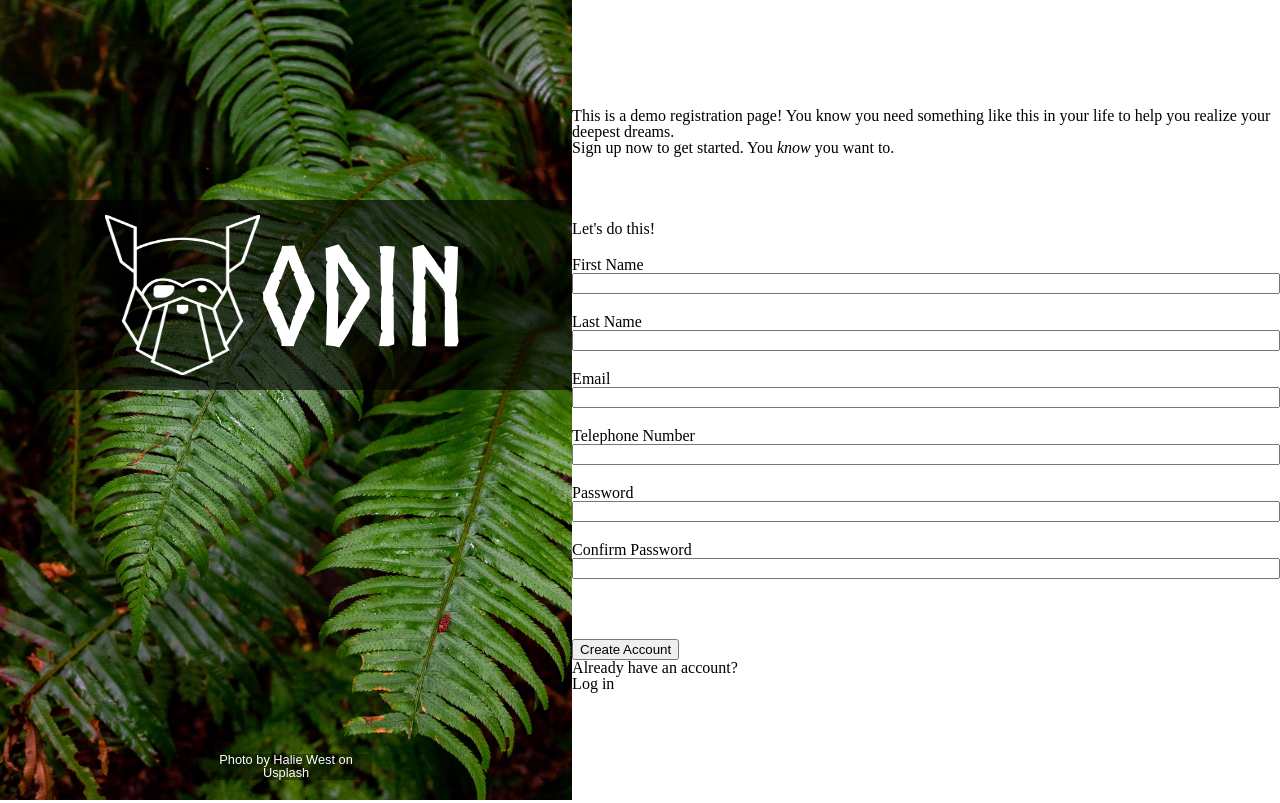
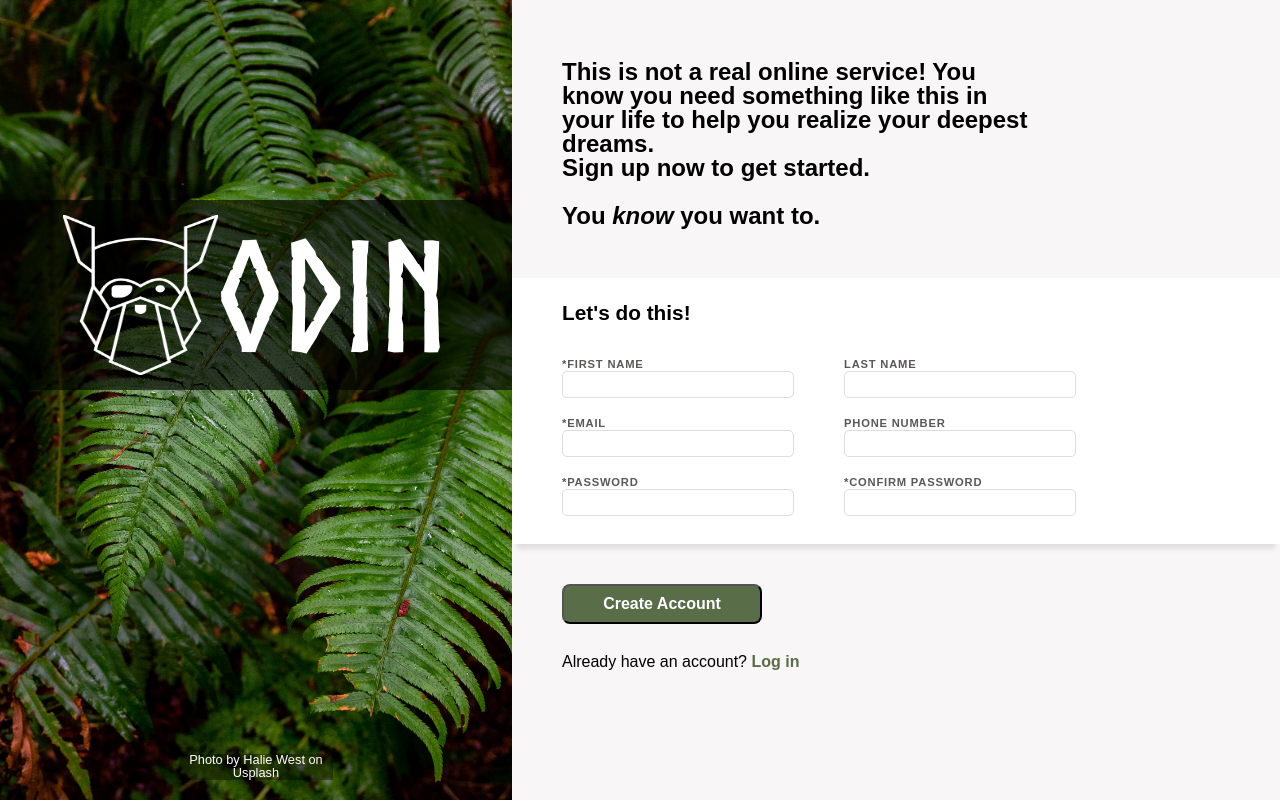
Before and after one commit to milliani85/sign-up-form, a plain HTML site: page index.html in a window 1280 px wide. Drawn offline with Linux system fonts and the light colour scheme.

Commit message:
Add styling to form inputs and label and adjusted flex layout

```diff
--- a/index.html
+++ b/index.html
@@ -20,42 +20,48 @@
   </div>
   <div class="form-container">
     <div class="form-intro">
-        <p>This is a demo registration page! You know you need something like this in your life to help you realize your deepest dreams.</p>
-        <p>Sign up now to get started. You <em>know</em> you want to.</p>
+        <p>This is not a real online service! You know you need something like this in your life to help you realize your deepest dreams.</p>
+        <p>Sign up now to get started.</p>
+        <br>
+        <p>You <em>know</em> you want to.</p>
     </div>
+        <p class="form-header">Let's do this!</p>
     <div class="form-inputs-container">
+             <div class="form-columns">
                 <form id="create-account">
-            <p>Let's do this!</p>
                 <div class="input-container">
-                <label for="first-name">First Name</label>
-                <input type="text" name="first-name" id="first-name">
+                    <label for="first-name">*FIRST NAME</label>
+                    <input type="text" name="first-name" id="first-name" required>
                 </div>
                 <div class="input-container">
-                <label for="last-name">Last Name</label>
+                    <label for="email">*EMAIL</label>
+                    <input type="email" name="email" id="email" required>
+                </div>
+                <div class="input-container">
+                    <label for="password">*PASSWORD</label>
+                    <input type="password" name="password" id="password" minlength="8" required>
+                </div>
+            </div>
+            <div class="form-columns">
+                <div class="input-container">
+                    <label for="last-name">LAST NAME</label>
                     <input type="text" name="last-name" id="last-name">
                 </div>
                 <div class="input-container">
-                <label for="email">Email</label>
-                <input type="email" name="email" id="email">
-            </div>
-            <div class="input-container">
-                <label for="tel">Telephone Number</label>
+                    <label for="tel">PHONE NUMBER</label>
                     <input type="tel" name="tel" id="tel">
                 </div>
                 <div class="input-container">
-                <label for="password">Password</label>
-                <input type="password" name="password" id="password">
+                    <label for="confirm-password">*CONFIRM PASSWORD</label>
+                    <input type="password" name="confirm-password" id="confirm-password" minlength="8" required>
                 </div>
-            <div class="input-container">
-                <label for="confirm-password">Confirm Password</label>
-                <input type="confirm-password" name="confirm-password" id="confirm-password">
             </div>
         </form>
     </div>
     <div class="button-container">
         <button type="submit" form="create-account">Create Account</button>
-        <p>Already have an account?</p>
-        <span>Log in</span>
+        <p>Already have an account? <span>Log in</span></p>
+
     </div>
   </div>
 </body>
--- a/styles.css
+++ b/styles.css
@@ -54,16 +54,18 @@ table {
 
 body {
     display: flex;
+    font-family: Arial, Helvetica, sans-serif;
 }
 
 .image-container {
-    width: 650px;
+    width: 40%;
     height: 100vh;
     position: relative;
 }
 
 .main-image {
     width: 100%;
+    min-width: 500px;
     height: 100%;
     object-fit: cover;
 }
@@ -86,7 +88,7 @@ body {
 }
 
 div > h1 {
-    font-size: 8.5rem;
+    font-size: 9.5rem;
     color: white;
     font-family: Norse-Bold;
 }
@@ -110,6 +112,16 @@ div > h1 {
     display: flex;
     flex-direction: column;
     justify-content: center;
+    background-color:rgb(248, 246, 246);
+    width: 60%;
+}
+
+.form-intro {
+    font-weight: bold;
+    font-size: 1.5rem;
+    margin-top: -100px;
+    margin-bottom: -20px;
+    padding: 0 250px 0 50px;
 }
 
 .input-container {
@@ -119,9 +131,72 @@ div > h1 {
 }
 
 .form-inputs-container {
+    display: flex;
     margin: 65px 0 40px 0;
+    background-color: white;
+    padding: 0 0 8px 50px;
+    box-shadow: 0px 10px 5px -5px rgba(0,0,0,0.1);
 }
 
-form > p {
-    margin-bottom: 20px;
+.form-header {
+    font-size: 1.3rem;
+    font-weight: 600;
+    margin: 70px 0 -70px 0;
+    background-color: white;
+    padding: 25px 0 40px 50px;
 }
+
+label, input{
+    margin: 0 50px 0 0;
+}
+
+label {
+    font-size: 0.7rem;
+    font-weight: 600;
+    color: rgb(90, 87, 87);
+    letter-spacing: 0.05rem;
+    margin-bottom: 1px;
+}
+
+input {
+    border: 1px solid rgb(223, 220, 220);
+    border-radius: 5px;
+    padding: 5px;
+    width: 220px
+}
+
+input:focus {
+    border-color: rgb(8, 8, 177);
+    outline: none;
+    box-shadow: 2px 2px 2px 0px rgba(0,0,0,0.2);
+}
+
+input:invalid:focus {
+    border-color: red;
+    outline: none;
+}
+
+button {
+    font-size: 1rem;
+    font-weight: 600;
+    width: 200px;
+    height: 40px;
+    background-color: #596D48;
+    color: white;
+    border-radius: 8px;
+    margin-bottom: 30px;
+}
+
+button:hover {
+    background-color: #323d29;
+}
+
+.button-container {
+    margin-bottom: -30px;
+    padding: 0 0 0 50px;
+}
+
+p > span {
+    color:#596D48;
+    font-weight: 600;
+}
```
Lines whose indentation alone changed are shown as unchanged.
